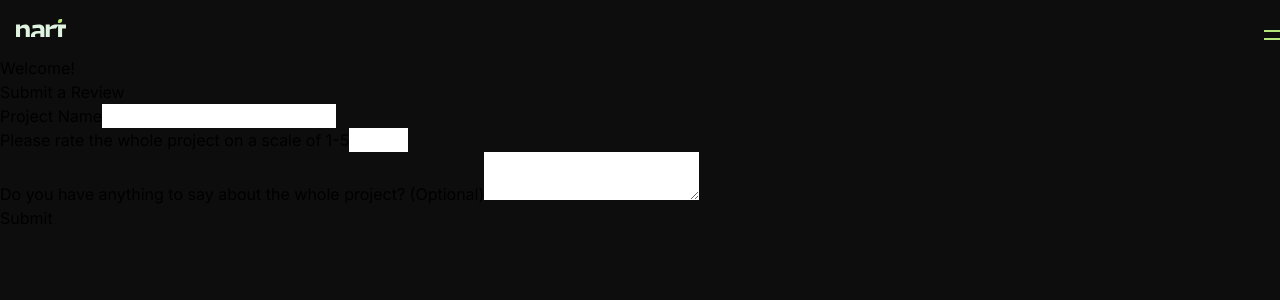
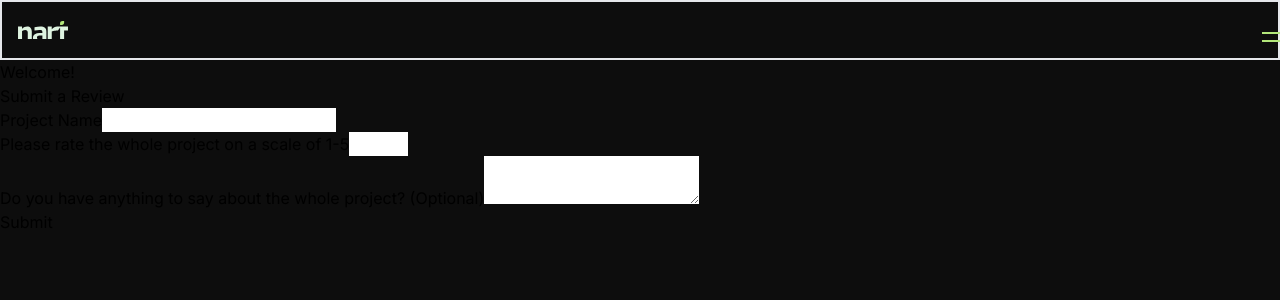
Before and after one commit to homotech/nart-portfolio, a Next.js app: page /review in a window 1280 px wide. Shown: the top 300 px of the page. Built offline with nearby package versions, Linux system fonts and the light colour scheme.

Commit message:
Add update

```diff
--- a/src/app/page.tsx
+++ b/src/app/page.tsx
@@ -9,7 +9,7 @@ export default function Home() {
         <h3 className="chinese-white text-2xl font-br-firma-light text-center">
           Nice to meet you!
         </h3>
-        <h1 className="crayola text-5xl font-br-firma-semibold text-center">
+        <h1 className="crayola text-5xl font-br-firma-light text-center">
           I'm Daniel.
         </h1>
         <p className="text-white font-br-firma-light text-center">
--- a/src/components/navbar.tsx
+++ b/src/components/navbar.tsx
@@ -3,8 +3,6 @@ import React, { useEffect, useState } from "react";
 import Link from "next/link";
 import Image from "next/image";
 import Logo from "@/public/nart-logo.svg";
-import { FontAwesomeIcon } from "@fortawesome/react-fontawesome";
-import { faBars, faXmark } from "@fortawesome/free-solid-svg-icons";
 import AnimatedHamburger from "./animatedHamburger";
 
 const Navbar = () => {
@@ -23,7 +21,7 @@ const Navbar = () => {
   };
   useEffect(() => {
     const handClickOutside = (event: MouseEvent) => {
-      const target = event.target as Node;
+      const target = event.target as HTMLElement;
       if (isMenuOpen && !target.closest("nav") && !target.closest("button")) {
         toggleMenu();
       }
@@ -33,7 +31,7 @@ const Navbar = () => {
     return () => document.removeEventListener("mousedown", handClickOutside);
   }, [isMenuOpen, toggleMenu]);
   return (
-    <header className="p-4 flex justify-between items-center">
+    <header className="p-4 flex border-2 justify-between items-center">
       <div className="logo">
         <Link href={"/"}>
           <Image
```
